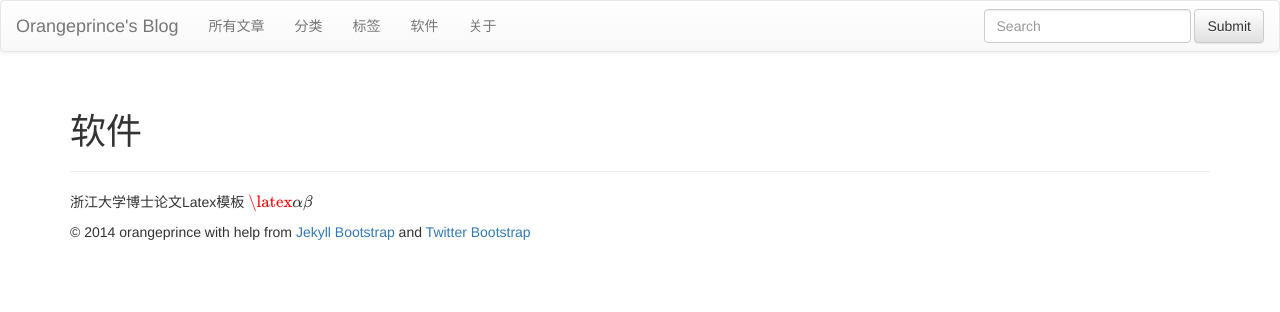
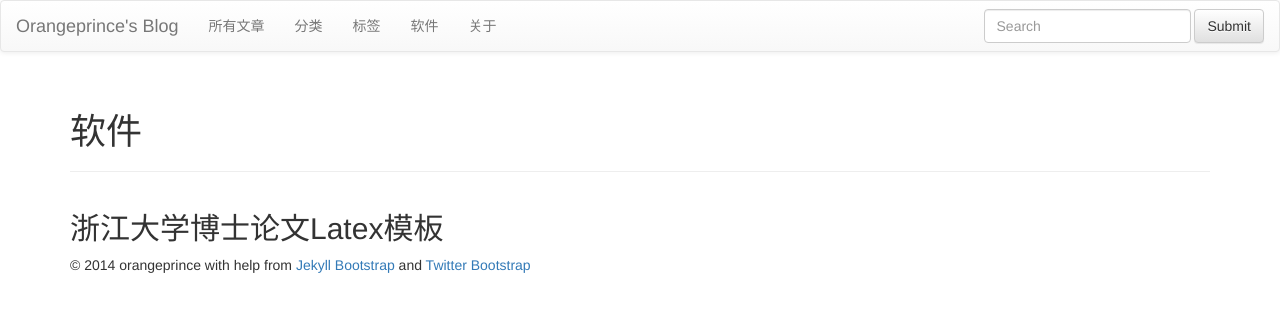
Before and after one commit to orangeprince/orangeprince.github.io, a Jekyll site: the page built from software.md, in a window 1280 px wide. Shown: the top 312 px of the page. Built offline with Jekyll 4.4.1, drawn with Linux system fonts in a browser that asks for light colours; nearby versions of some CDN libraries; library files that are not in the unit come from our copies; formulas are drawn with MathJax 3; comment, search, counter and statistics services are not loaded.

Commit message:
modified:   software.md

```diff
--- a/software.md
+++ b/software.md
@@ -5,4 +5,5 @@ group: navigation
 weight: 4
 ---
 {% include JB/setup %}
-浙江大学博士论文Latex模板 \\( \latex \alpha \beta \\)
+浙江大学博士论文Latex模板
+---
```
